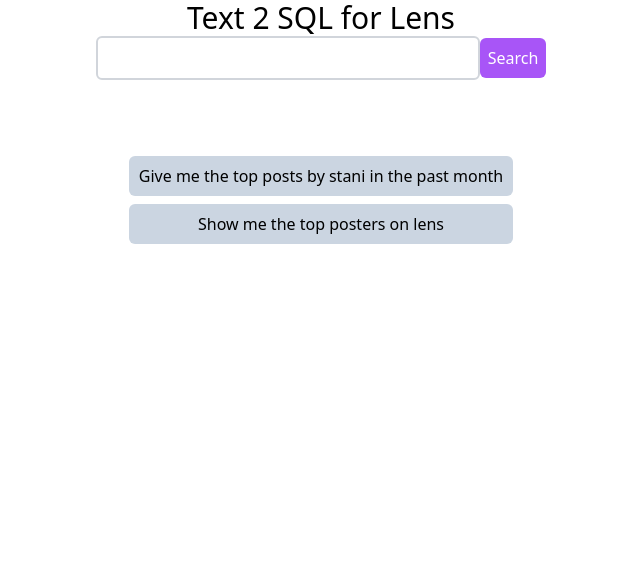
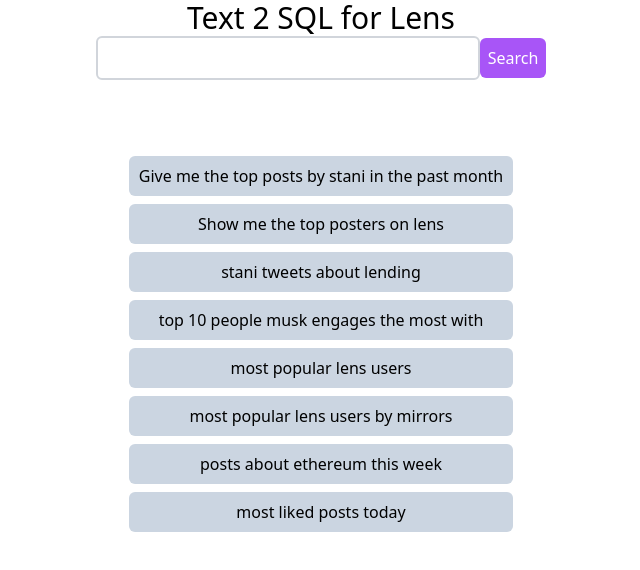
Before and after one commit to Brentably/lens-sql, a Next.js app: page / in a window 1280 px wide. Shown: the top 570 px of the page, without its empty margins (319-959 px from the left). Built offline with nearby package versions, Linux system fonts and the light colour scheme.

Commit message:
added some more queries and analyzed results.

```diff
--- a/lib/helpers.ts
+++ b/lib/helpers.ts
@@ -5,8 +5,8 @@
   const match = new Set(['FROM', 'WHERE', 'ORDER', 'GROUP', 'AND', 'LIMIT'])
   const linebreak = '\n'
   const newArr = stringArr.map(thing => {
-    console.log(thing)
-    if(match.has(thing.toUpperCase())) console.log("TRUE")
+    // console.log(thing)
+    // if(match.has(thing.toUpperCase())) console.log("TRUE")
     if(match.has(thing.toUpperCase())) return linebreak.concat(thing)
     return thing
 })
--- a/lib/queries.json
+++ b/lib/queries.json
@@ -6,5 +6,23 @@
   {
     "text": "Show me the top posters on lens",
     "validResp": "SELECT handle, COUNT(*) AS post_count\nFROM lens_publication_post_view\nGROUP BY handle\nORDER BY post_count DESC\nLIMIT 10"
+  },
+  {
+    "text": "stani tweets about lending"
+  },
+  {
+    "text": "top 10 people musk engages the most with"
+  },
+  {
+    "text": "most popular lens users"
+  },
+  {
+    "text": "most popular lens users by mirrors"
+  },
+  {
+    "text": "posts about ethereum this week"
+  },
+  {
+    "text": "most liked posts today"
   }
 ]
--- a/pages/index.tsx
+++ b/pages/index.tsx
@@ -44,7 +44,7 @@
   const handlePrompt = async () => {
     if(!prompt) return
     console.log('fetching with prompt:', prompt)
-    setState(prevState => ({...prevState, SQL: 'loading...'}))
+    setState(prevState => ({...prevState, data: [], SQL: 'loading...'}))
     const resp = await fetch('/api/genSQL', {
       method: "POST",
       body: JSON.stringify({ prompt }),
```
